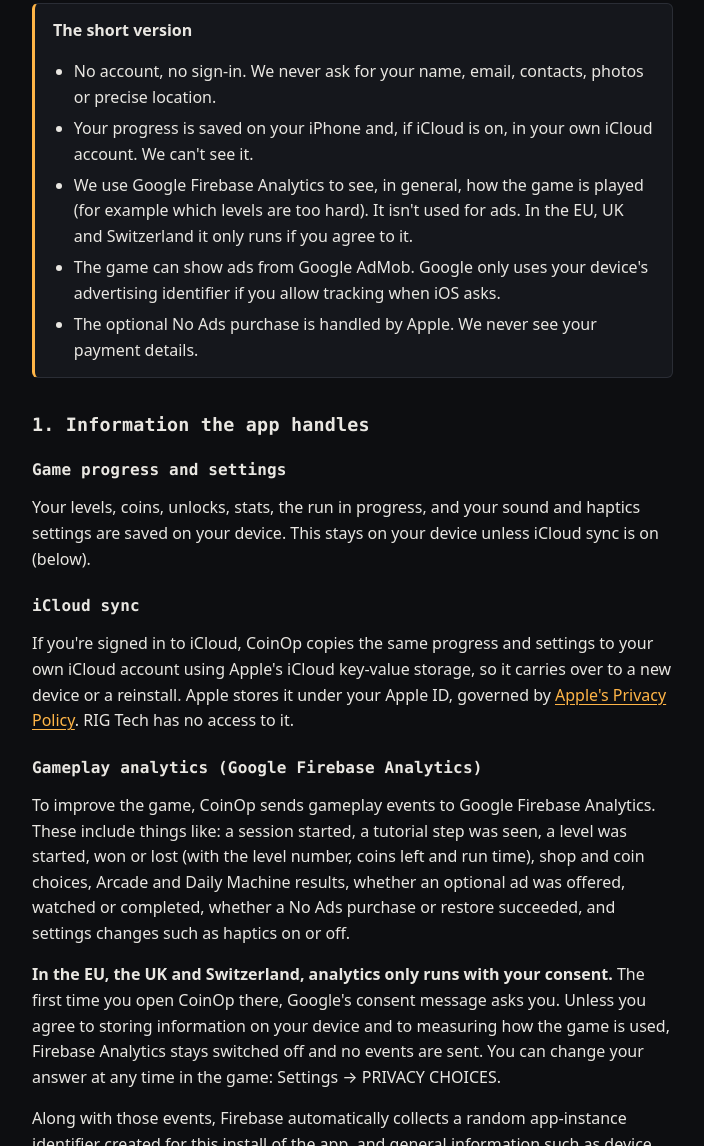
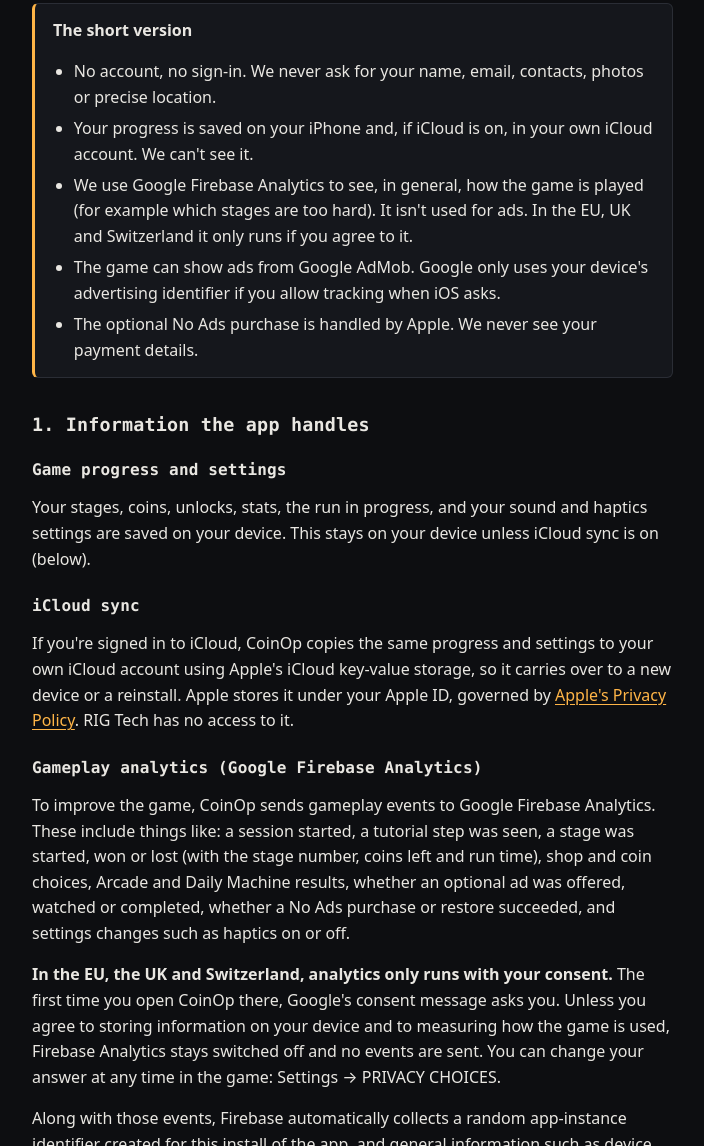
Before and after one commit to trevorriggle/rigtech.dev, a plain HTML site: page public/coinop/privacy.html in a window 1280 px wide. Shown: the part 334-1480 px from the top of the page, without its empty margins (148-852 px from the left). Drawn offline with Linux system fonts and the light colour scheme; a web font is replaced by a local one.

Commit message:
Call CoinOp's machines stages instead of levels in legal pages
Co-Authored-By: Claude Opus 5.5 <noreply@anthropic.com>

```diff
--- a/public/coinop/privacy.html
+++ b/public/coinop/privacy.html
@@ -42,7 +42,7 @@
 <ul>
   <li>No account, no sign-in. We never ask for your name, email, contacts, photos or precise location.</li>
   <li>Your progress is saved on your iPhone and, if iCloud is on, in your own iCloud account. We can't see it.</li>
-  <li>We use Google Firebase Analytics to see, in general, how the game is played (for example which levels are too hard). It isn't used for ads. In the EU, UK and Switzerland it only runs if you agree to it.</li>
+  <li>We use Google Firebase Analytics to see, in general, how the game is played (for example which stages are too hard). It isn't used for ads. In the EU, UK and Switzerland it only runs if you agree to it.</li>
   <li>The game can show ads from Google AdMob. Google only uses your device's advertising identifier if you allow tracking when iOS asks.</li>
   <li>The optional No Ads purchase is handled by Apple. We never see your payment details.</li>
 </ul>
@@ -51,13 +51,13 @@
 <h2>1. Information the app handles</h2>
 
 <h3>Game progress and settings</h3>
-<p>Your levels, coins, unlocks, stats, the run in progress, and your sound and haptics settings are saved on your device. This stays on your device unless iCloud sync is on (below).</p>
+<p>Your stages, coins, unlocks, stats, the run in progress, and your sound and haptics settings are saved on your device. This stays on your device unless iCloud sync is on (below).</p>
 
 <h3>iCloud sync</h3>
 <p>If you're signed in to iCloud, CoinOp copies the same progress and settings to your own iCloud account using Apple's iCloud key-value storage, so it carries over to a new device or a reinstall. Apple stores it under your Apple ID, governed by <a href="https://www.apple.com/legal/privacy/">Apple's Privacy Policy</a>. RIG Tech has no access to it.</p>
 
 <h3>Gameplay analytics (Google Firebase Analytics)</h3>
-<p>To improve the game, CoinOp sends gameplay events to Google Firebase Analytics. These include things like: a session started, a tutorial step was seen, a level was started, won or lost (with the level number, coins left and run time), shop and coin choices, Arcade and Daily Machine results, whether an optional ad was offered, watched or completed, whether a No Ads purchase or restore succeeded, and settings changes such as haptics on or off.</p>
+<p>To improve the game, CoinOp sends gameplay events to Google Firebase Analytics. These include things like: a session started, a tutorial step was seen, a stage was started, won or lost (with the stage number, coins left and run time), shop and coin choices, Arcade and Daily Machine results, whether an optional ad was offered, watched or completed, whether a No Ads purchase or restore succeeded, and settings changes such as haptics on or off.</p>
 <p><strong>In the EU, the UK and Switzerland, analytics only runs with your consent.</strong> The first time you open CoinOp there, Google's consent message asks you. Unless you agree to storing information on your device and to measuring how the game is used, Firebase Analytics stays switched off and no events are sent. You can change your answer at any time in the game: Settings &rarr; PRIVACY CHOICES.</p>
 <p>Along with those events, Firebase automatically collects a random app-instance identifier created for this install of the app, and general information such as device model, iOS version, app version, language, and an approximate country or region derived from your IP address. Firebase may also record in-app purchase events (product and price, never payment details).</p>
 <p>We have set Firebase so this data is <strong>not</strong> used for advertising: ad storage, ad user data and ad personalization are turned off, and Analytics does not read your device's advertising identifier (IDFA). We see the results as reports and counts, not as information about you personally. See <a href="https://firebase.google.com/support/privacy">Privacy and Security in Firebase</a> and <a href="https://policies.google.com/privacy">Google's Privacy Policy</a>.</p>
```
Also changed, not shown: public/coinop/terms.html (+2 -2 lines).
